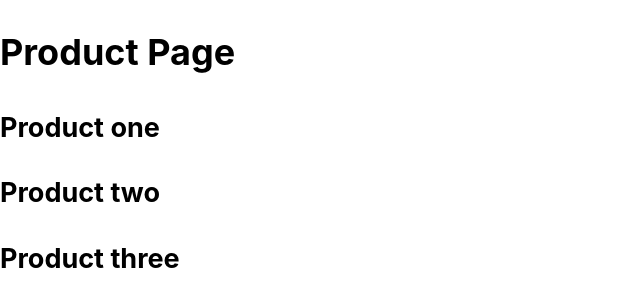
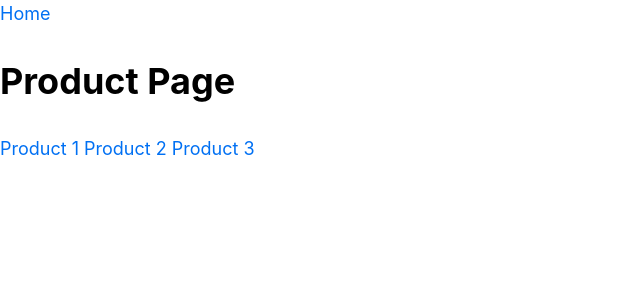
Before and after one commit to M-E-J-O-R/nextjs-blog, a Next.js app: page /product in a window 1280 px wide. Shown: the top 306 px of the page, without its empty margins (0-640 px from the left). Built offline with nearby package versions, Linux system fonts and the light colour scheme.

Commit message:
learnt about using Link component

```diff
--- a/pages/product/index.js
+++ b/pages/product/index.js
@@ -1,10 +1,23 @@
+import Link from "next/link";
+
 const Product = () => {
     return (
         <dvi>
+            <Link href="/">
+                <a > Home</a>
+            </Link>
+
             <h1>Product Page</h1>
-            <h2>Product one</h2>
-            <h2>Product two</h2>
-            <h2>Product three</h2>
+            <Link href='/product/1'>
+                <a > Product 1</a>
+            </Link>
+            <Link href='/product/2'>
+                <a > Product 2</a>
+            </Link>
+            <Link href='/product/3'>
+                <a > Product 3</a>
+            </Link>
+
         </dvi>);
 };
 
```
Also changed, not shown: pages/index.js (+25 -1 lines).
